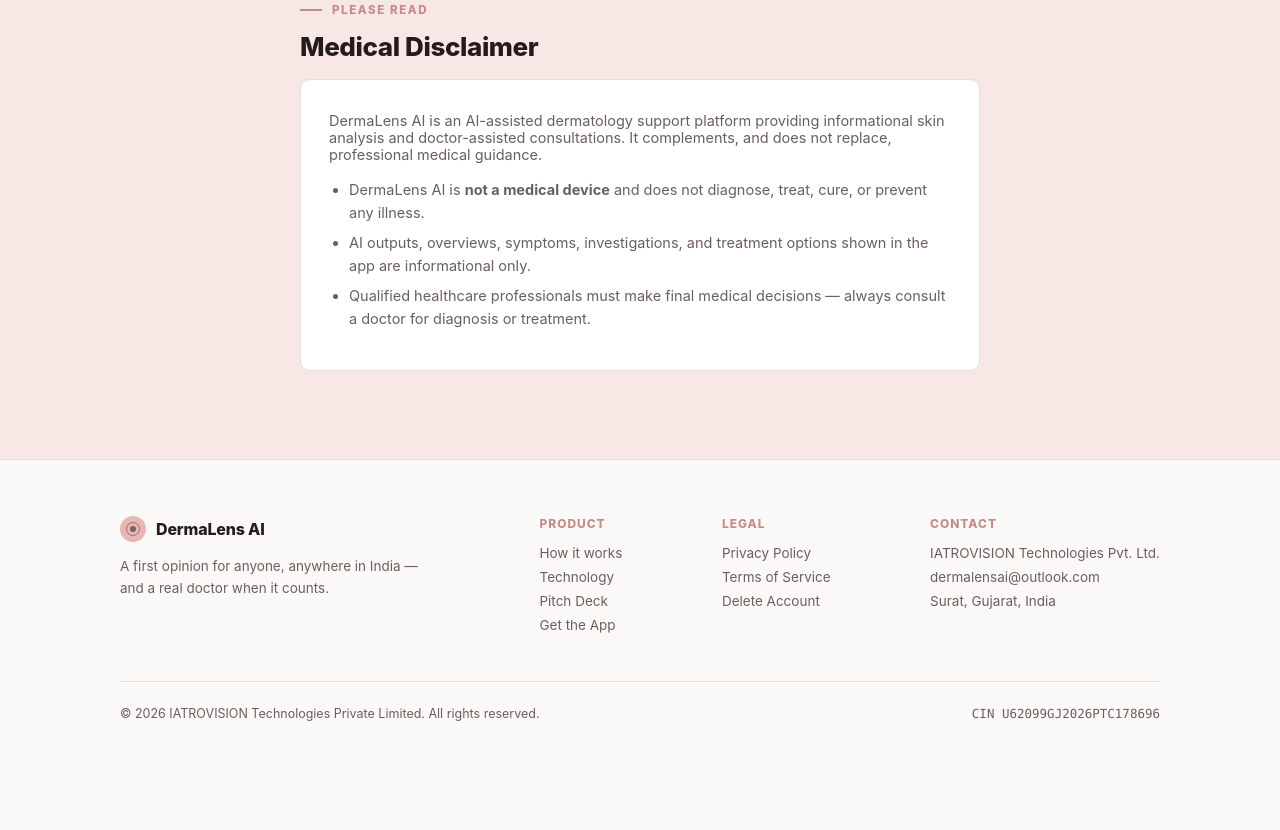
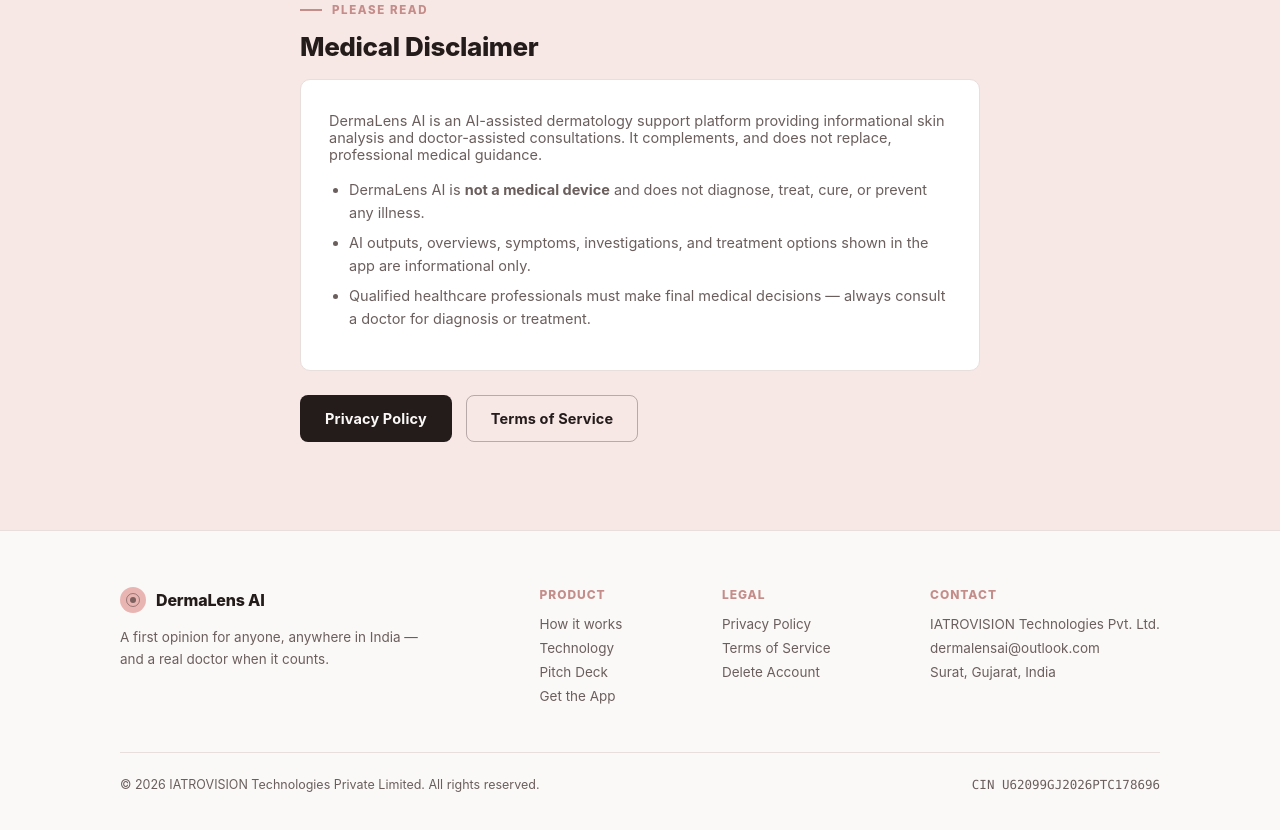
Before and after one commit to pumpkinband/dermalensai, a plain HTML site: page index.html in a window 1280 px wide. Shown: the part 3494-4324 px from the top of the page. Before the commit the page ends 4255 px from the top, so only its background shows below. Drawn offline with Linux system fonts and the light colour scheme.

Commit message:
Add Privacy Policy / Terms of Service buttons to home screen

```diff
--- a/index.html
+++ b/index.html
@@ -358,6 +358,10 @@
         <li>Qualified healthcare professionals must make final medical decisions — always consult a doctor for diagnosis or treatment.</li>
       </ul>
     </div>
+    <div style="display:flex; gap:14px; flex-wrap:wrap; margin-top:24px;">
+      <a href="privacy_policy.html" class="btn btn-primary">Privacy Policy</a>
+      <a href="terms_of_service.html" class="btn btn-ghost">Terms of Service</a>
+    </div>
   </div>
 </section>
 
```
